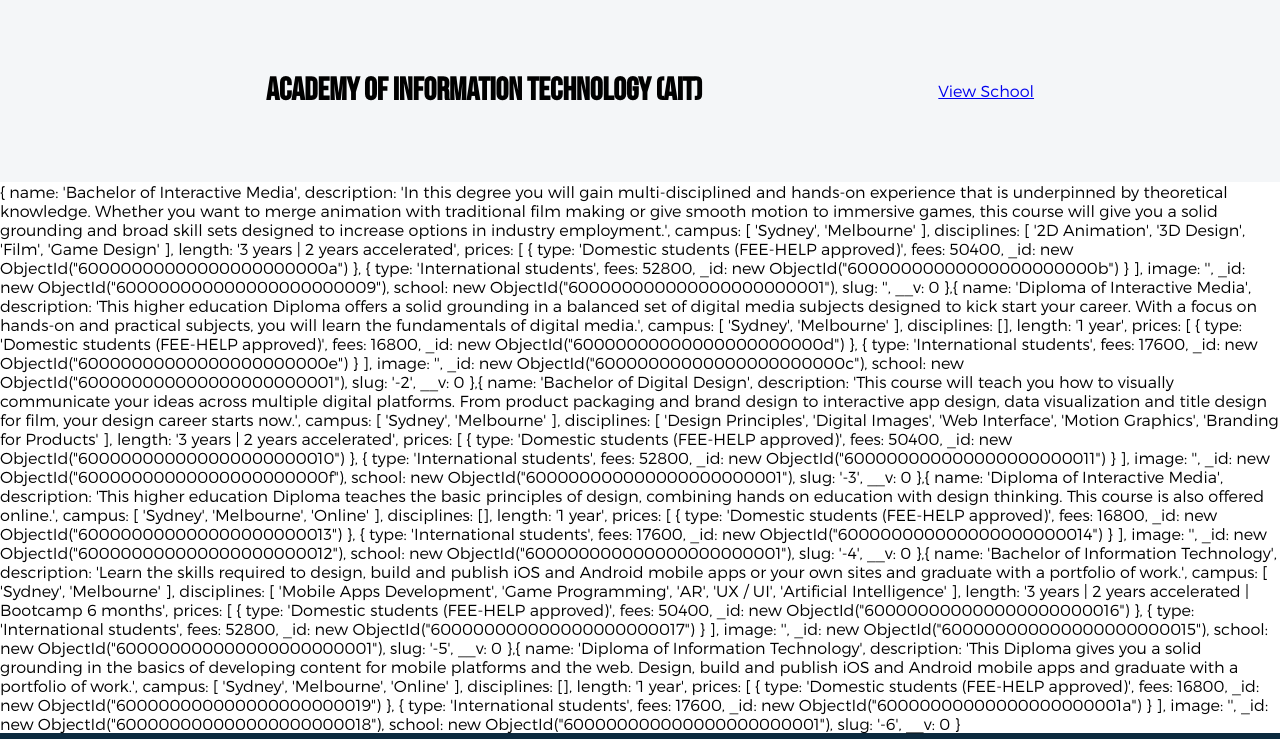
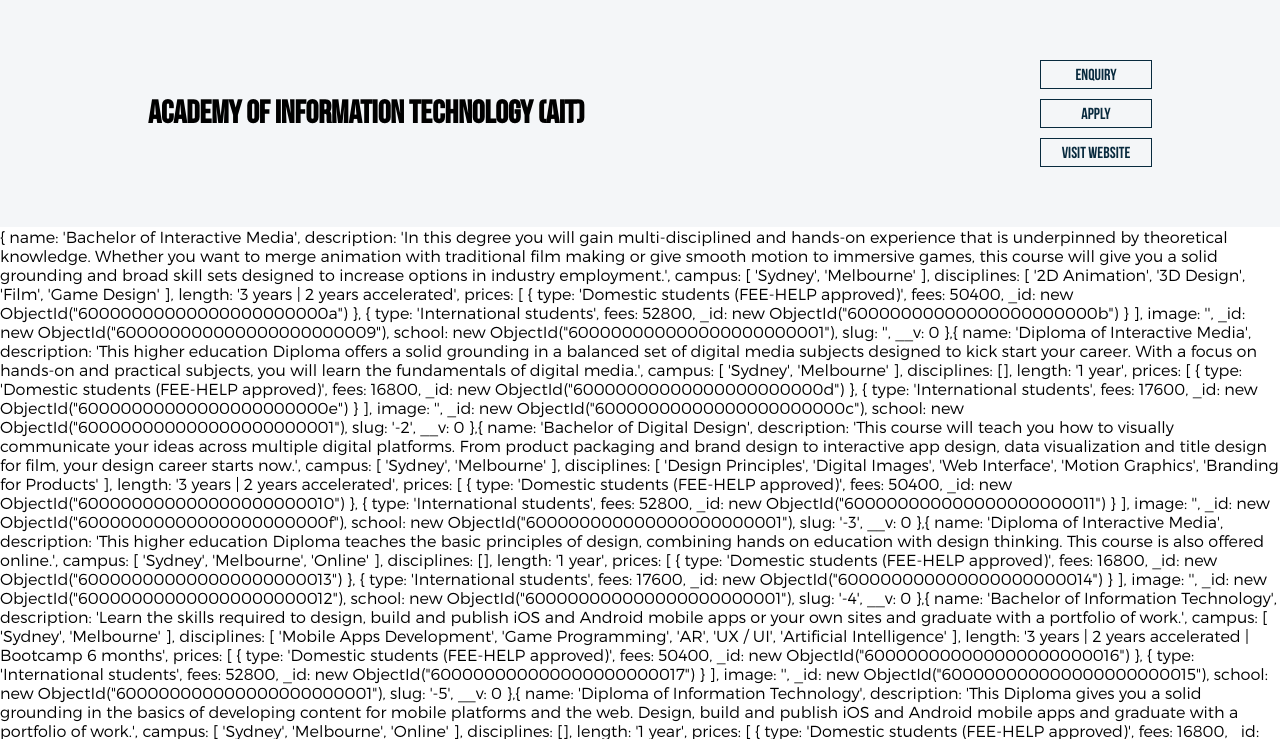
Before and after one commit to jcerexhe/mozaik, a Node server app: template views/schoolCourses.pug in a window 1280 px wide. Shown: the top 739 px of the page. Run offline with Node 20, Linux system fonts and the light colour scheme; the template is opened without the code that fills it: values that come from a table or form of the project are taken from there, others are empty; data comes from the database, SQL or seed files in the repository; style sheets or scripts are compiled from the project's sources; some libraries are stand-ins or nearby versions.

Commit message:
update courses page links

```diff
--- a/public/dist/style.css
+++ b/public/dist/style.css
@@ -377,8 +377,8 @@
 .school-heading {
   display: -ms-flexbox;
   display: flex;
-  -ms-flex-pack: distribute;
-      justify-content: space-around;
+  -ms-flex-pack: justify;
+      justify-content: space-between;
   -ms-flex-align: center;
       align-items: center;
   padding: 50px 0px;
--- a/public/sass/modules/schools.scss
+++ b/public/sass/modules/schools.scss
@@ -3,7 +3,7 @@
 }
 .school-heading {
   display: flex;
-  justify-content: space-around;
+  justify-content: space-between;
   align-items: center;
   padding: 50px 0px;
   width: 80%;
--- a/views/schoolCourses.pug
+++ b/views/schoolCourses.pug
@@ -6,6 +6,9 @@
       .school-info
         img(src=school.logo)
         h1= school.name
-      .school-link
-        a(href=`/school/${school.slug}/details`) View School
+      .school-details-links
+        .other-links
+          a.btn(href='#') enquiry
+          a.btn(href='#') apply
+          a.btn(href=school.website target='_blank') visit website
   !=Courses
```
Also changed, not shown: 1 other file.
